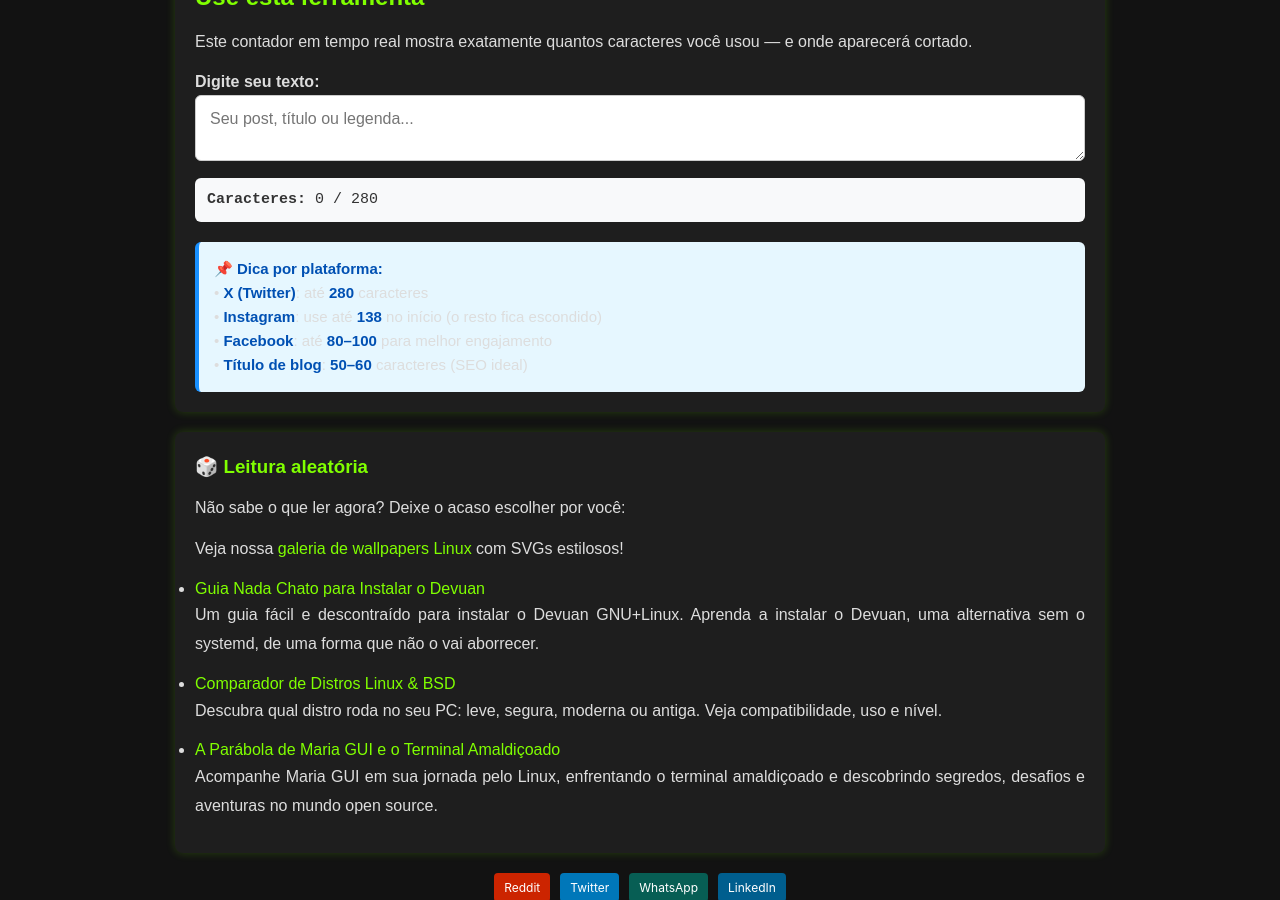
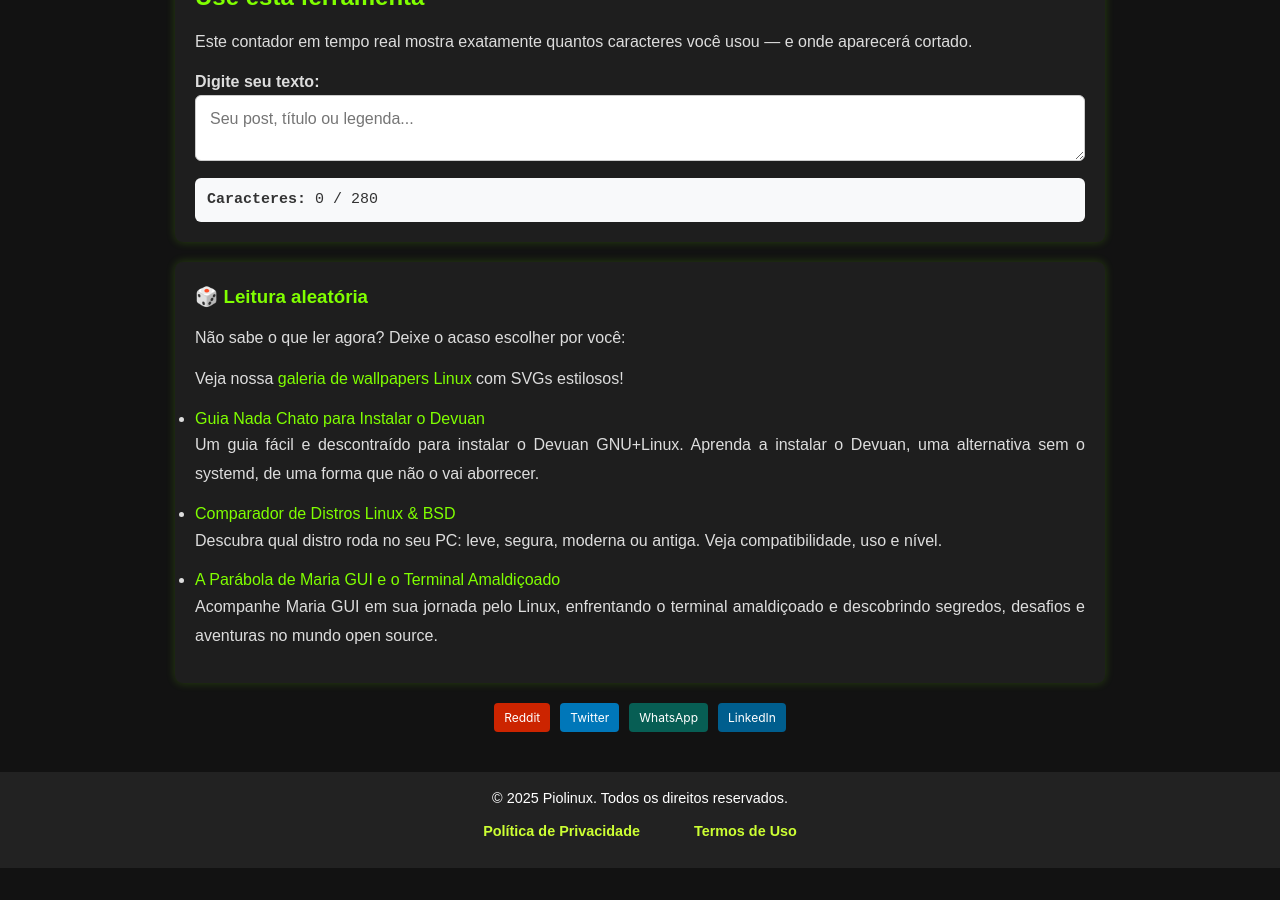
Before and after one commit to Piolinux/piolinux-site, a Jekyll site: the page built from _posts/2025-09-01-contador-de-caracteres.md, in a window 1280 px wide and 900 px high, scrolled down 447 px. Built offline with Jekyll 4.4.1, drawn with Linux system fonts in a browser that asks for light colours; after the commit the page ends 1315 px from its top, so only the background shows below that.

Commit message:
Update 2025-09-01-contador-de-caracteres.md

```diff
--- a/_posts/2025-09-01-contador-de-caracteres.md
+++ b/_posts/2025-09-01-contador-de-caracteres.md
@@ -36,13 +36,7 @@ date: 2025-09-01 10:00:00 -0300
   <strong>Caracteres:</strong> <span id="contagem">0</span> / <span id="limite">280</span>
 </div>
 
-<div class="dica">
-  <strong>📌 Dica por plataforma:</strong>
-  <br>• <strong>X (Twitter)</strong>: até <strong>280</strong> caracteres
-  <br>• <strong>Instagram</strong>: use até <strong>138</strong> no início (o resto fica escondido)
-  <br>• <strong>Facebook</strong>: até <strong>80–100</strong> para melhor engajamento
-  <br>• <strong>Título de blog</strong>: <strong>50–60</strong> caracteres (SEO ideal)
-</div>
+
 
 <script>
   const textarea = document.getElementById('texto');
```
